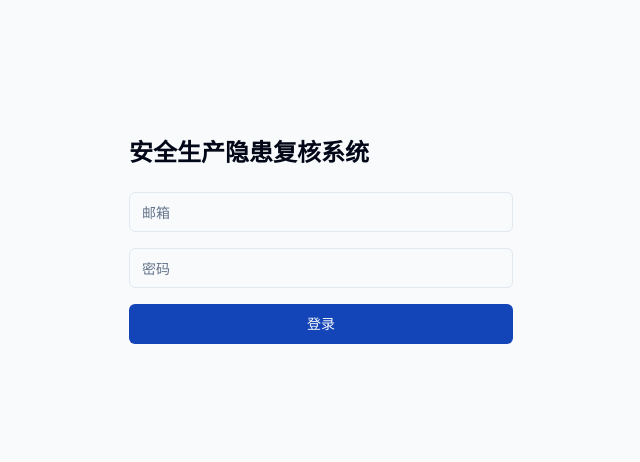
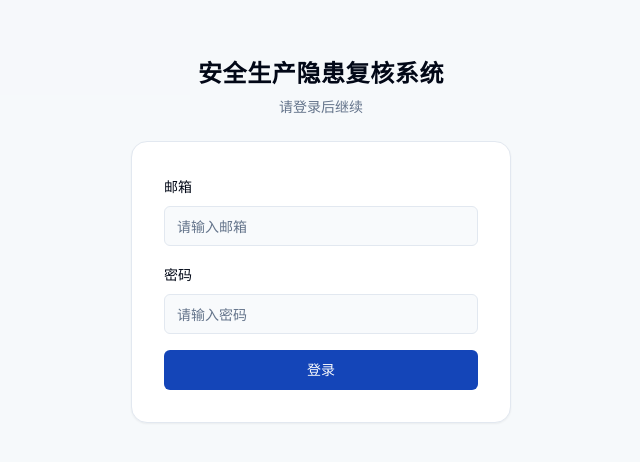
Before and after one commit to yinchengchen-AI/safety-hazard-review-system, a Next.js app: page /login in a window 1280 px wide. Shown: the part 160-622 px from the top of the page, without its empty margins (319-959 px from the left). Built offline with nearby package versions, Linux system fonts and the light colour scheme; no server answers.

Commit message:
feat(ui): polish login page with card layout and loading state

```diff
--- a/src/app/login/login-form.tsx
+++ b/src/app/login/login-form.tsx
@@ -4,6 +4,8 @@ import { useState } from 'react';
 import { useRouter } from 'next/navigation';
 import { Button } from '@/components/ui/button';
 import { Input } from '@/components/ui/input';
+import { Label } from '@/components/ui/label';
+import { Loader2 } from 'lucide-react';
 
 export function LoginForm() {
   const router = useRouter();
@@ -19,7 +21,7 @@ export function LoginForm() {
     const res = await signIn('credentials', { email, password, redirect: false });
     setLoading(false);
     if (res?.error) {
-      setErr('登录失败');
+      setErr('登录失败，请检查邮箱和密码');
       return;
     }
     router.push('/');
@@ -27,24 +29,32 @@ export function LoginForm() {
   }
 
   return (
-    <form onSubmit={submit} className="space-y-4 max-w-sm">
+    <form onSubmit={submit} className="space-y-4">
+      <div className="space-y-2">
+        <Label htmlFor="email">邮箱</Label>
         <Input
+          id="email"
           type="email"
-        placeholder="邮箱"
+          placeholder="请输入邮箱"
           value={email}
           onChange={(e) => setEmail(e.target.value)}
           required
         />
+      </div>
+      <div className="space-y-2">
+        <Label htmlFor="password">密码</Label>
         <Input
+          id="password"
           type="password"
-        placeholder="密码"
+          placeholder="请输入密码"
           value={password}
           onChange={(e) => setPassword(e.target.value)}
           required
         />
-      {err && <p className="text-sm text-red-500">{err}</p>}
+      </div>
+      {err && <p className="text-sm text-destructive">{err}</p>}
       <Button type="submit" disabled={loading} className="w-full">
-        {loading ? '...' : '登录'}
+        {loading ? <><Loader2 className="mr-2 h-4 w-4 animate-spin" /> 登录中...</> : '登录'}
       </Button>
     </form>
   );
--- a/src/app/login/page.tsx
+++ b/src/app/login/page.tsx
@@ -2,10 +2,17 @@ import { LoginForm } from './login-form';
 
 export default function LoginPage() {
   return (
-    <main className="min-h-screen flex items-center justify-center">
-      <div className="w-full max-w-sm space-y-6">
-        <h1 className="text-2xl font-semibold">安全生产隐患复核系统</h1>
-        <LoginForm />
+    <main className="flex min-h-screen items-center justify-center bg-muted/30 px-4 dark:bg-background">
+      <div className="w-full max-w-[380px] space-y-6">
+        <div className="text-center space-y-2">
+          <h1 className="text-xl md:text-2xl font-bold tracking-wide text-foreground">
+            安全生产隐患复核系统
+          </h1>
+          <p className="text-sm text-muted-foreground">请登录后继续</p>
+        </div>
+        <div className="rounded-2xl border bg-card p-6 md:p-8 shadow-sm">
+          <LoginForm />
+        </div>
       </div>
     </main>
   );
```
Lines whose indentation alone changed are shown as unchanged.
